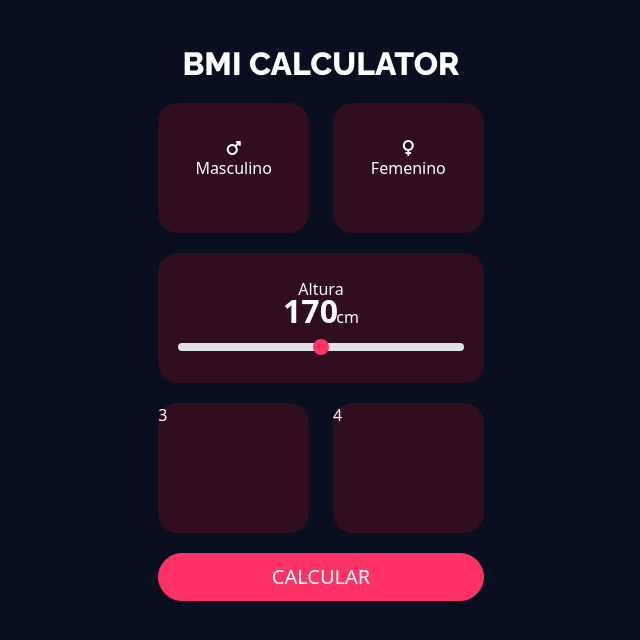
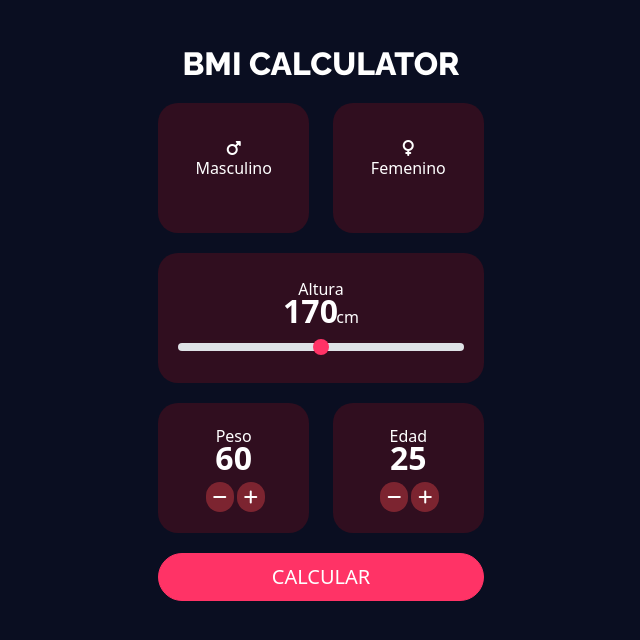
Before and after one commit to justcoddev/bmi_calculator, an Angular app: page / in a window 1280 px wide. Shown: the top 640 px of the page, without its empty margins (319-959 px from the left). Built offline with nearby package versions, Linux system fonts and the light colour scheme.

Commit message:
fontawesome

```diff
--- a/src/app/components/inicio/inicio.component.css
+++ b/src/app/components/inicio/inicio.component.css
@@ -49,3 +49,11 @@
 input[type=range]::-webkit-slider-thumb {
   background-color: #ff3366;
 }
+
+.sumaResta {
+  cursor: pointer;
+  background-color: #FF4C4F5E;
+  padding: 7px;
+  border-radius: 15px;
+  margin-left: 3px;
+}
--- a/src/app/components/inicio/inicio.component.html
+++ b/src/app/components/inicio/inicio.component.html
@@ -24,14 +24,12 @@
       <div class="col-lg-12">
         <div class="fondoItem">
           <div class="contenedor">
-
             <p>Altura</p>
             <div class="estiloNumero">170
               <span class="cm">cm</span>
             </div>
             <input type="range" class="form-range">
           </div>
-
         </div>
       </div>
     </div>
@@ -39,12 +37,30 @@
     <div class="row">
       <div class="col-lg-6">
         <div class="fondoItem">
-          3
+          <div class="contenedor">
+            <p>Peso</p>
+            <div class="estiloNumero">
+              60
+            </div>
+            <div>
+              <i class="fa-solid fa-minus sumaResta"></i>
+              <i class="fa-solid fa-plus sumaResta"></i>
+            </div>
+          </div>
         </div>
       </div>
       <div class="col-lg-6">
         <div class="fondoItem">
-          4
+          <div class="contenedor">
+            <p>Edad</p>
+            <div class="estiloNumero">
+              25
+            </div>
+            <div>
+              <i class="fa-solid fa-minus sumaResta"></i>
+              <i class="fa-solid fa-plus sumaResta"></i>
+            </div>
+          </div>
         </div>
       </div>
     </div>
```
